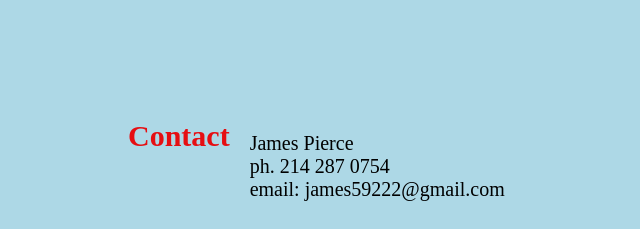
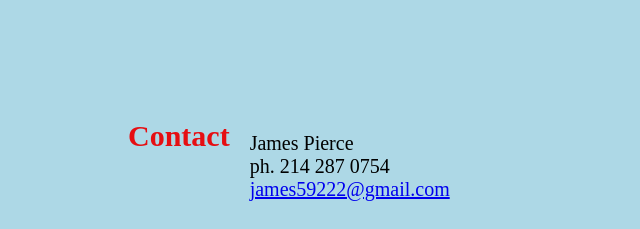
Before and after one commit to james59222/student-portfolio-week2-hwk, a plain HTML site: page index.html in a window 1280 px wide. Shown: the part 1204-1433 px from the top of the page, without its empty margins (0-640 px from the left). Drawn offline with Linux system fonts and the light colour scheme.

Commit message:
added email link functionality

```diff
--- a/index.html
+++ b/index.html
@@ -76,7 +76,8 @@
         <br>
         James Pierce <br>
         ph. 214 287 0754 <br>
-        email: james59222@gmail.com <br>
+        <a href = "mailto: james59222@gmail.com">james59222@gmail.com</a> <br>
+
       </p>
     </div>
   </main>
```
